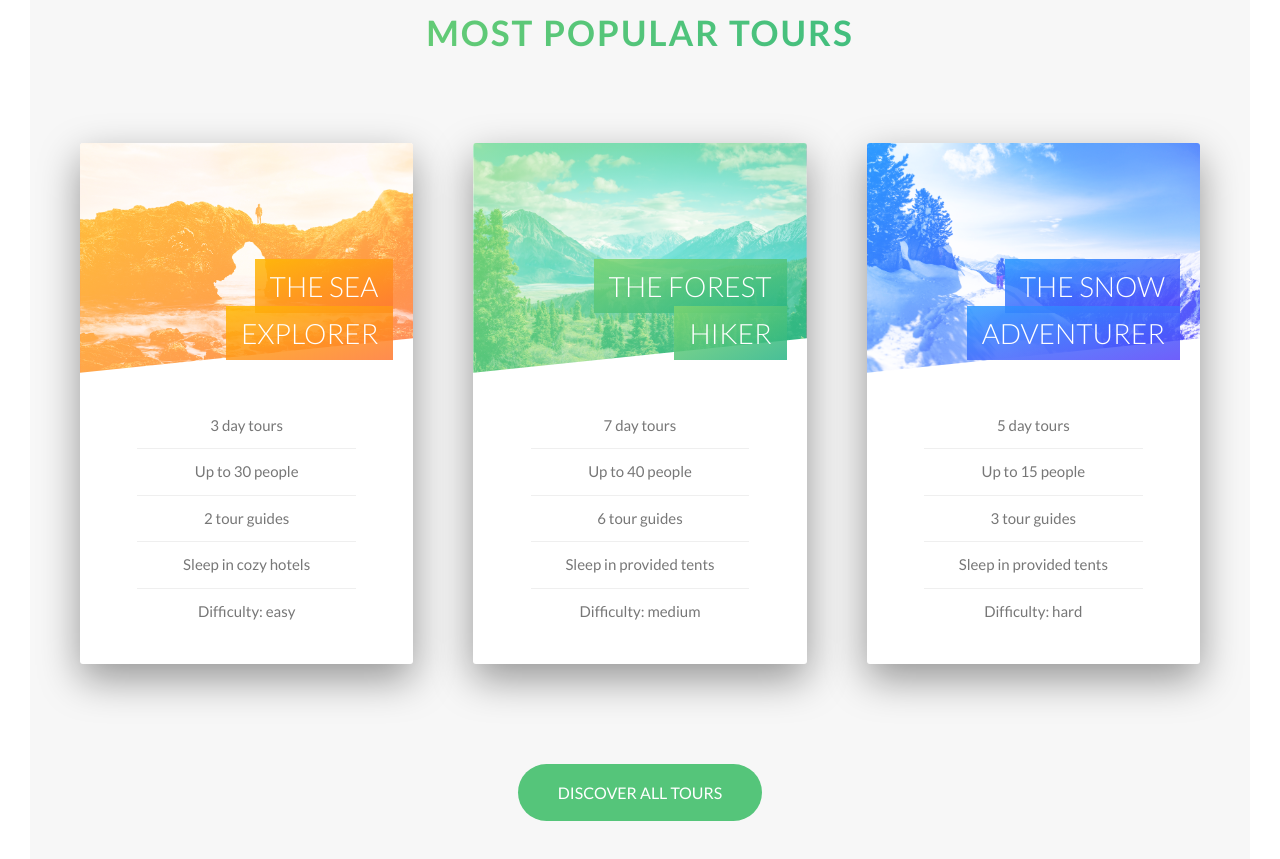
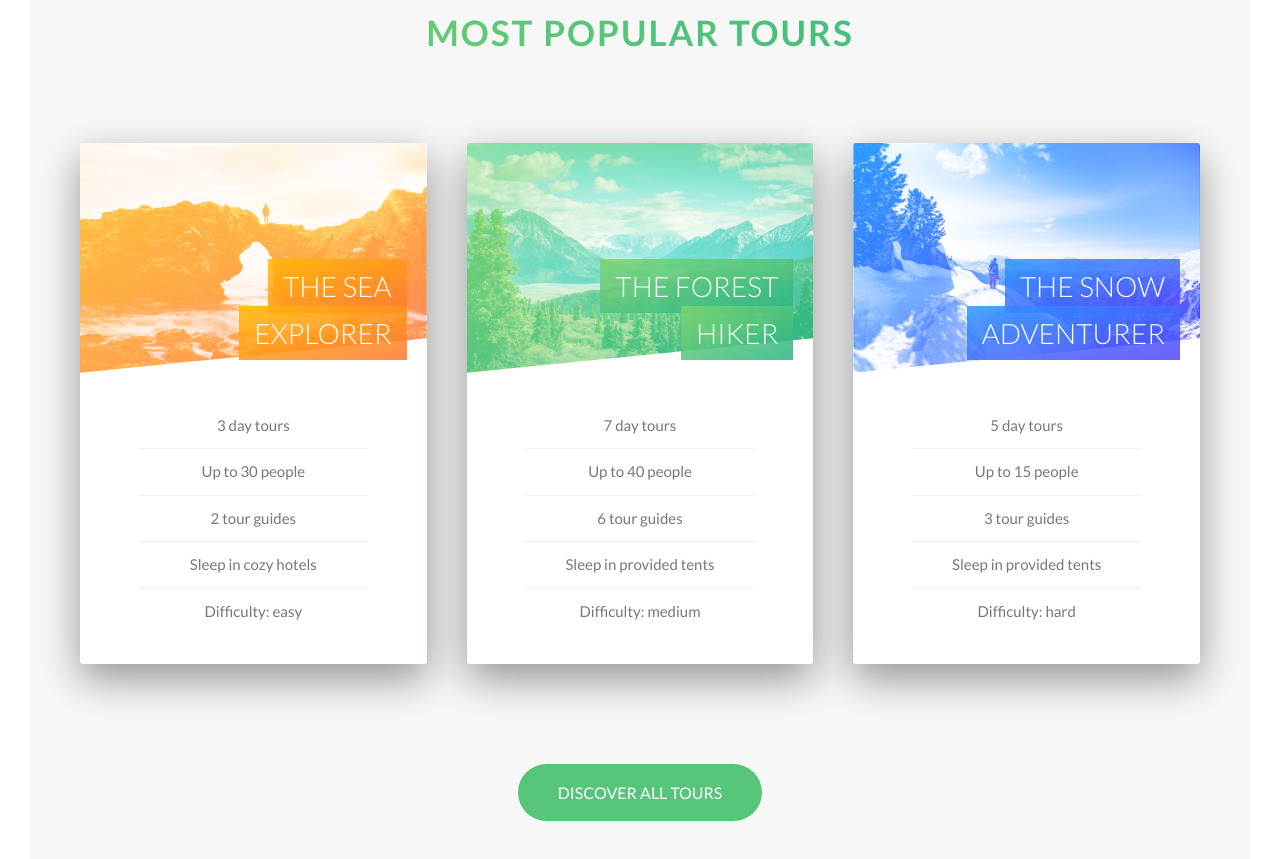
Before and after one commit to Armin-Fullstack/Natours, a website: page index.html in a window 1280 px wide. Shown: the part 2467-3326 px from the top of the page. Drawn offline with Linux system fonts and the light colour scheme.

Commit message:
refactor: changed Cards layout

```diff
--- a/index.html
+++ b/index.html
@@ -102,7 +102,7 @@
             </section>
             <!-- Tours section  -->
             <section class="tours-section" id="tours-section">
-                <div class="container">
+                <div class="tours-container">
                     <h2 class="secondry-heading u-margin-bottom-big">Most popular tours</h2>
                     <div class="cards-container u-margin-bottom-huge ">
                         <div class="card">
--- a/sass/components/_card.scss
+++ b/sass/components/_card.scss
@@ -1,9 +1,9 @@
 .card {
   perspective: 150rem;
   -moz-perspective: 150rem;
-  width: 33.33%;
   &__side {
     width: 100%;
+    height: 100%;
     transition: all 0.8s ease;
     position: relative;
     backface-visibility: hidden;
--- a/sass/layout/_flex.scss
+++ b/sass/layout/_flex.scss
@@ -1,6 +1,3 @@
 .features-container {
   @include flexContainer
 }
-.cards-container {
-  @include flexContainer
-}
--- a/sass/layout/_grid.scss
+++ b/sass/layout/_grid.scss
@@ -1,6 +1,17 @@
 .about-content-container {
   @include gridContainer
 }
+.cards-container {
+  display: grid;
+  grid-template-columns: repeat(3, 1fr);
+  column-gap: 4rem;
+  @include respond(tab-port) {
+    grid-template-columns: 1fr;
+    column-gap: 0;
+    row-gap: 4rem;
+  }
+}
+
 .footer__container {
   @include gridContainer;
   @include respond(tab-port) {
--- a/sass/pages/_home.scss
+++ b/sass/pages/_home.scss
@@ -27,6 +27,15 @@
   margin-top: -20vh;
 }
 
+.tours-container {
+  max-width: 120rem;
+  margin: 0 auto;
+  padding: 4rem 4rem;
+  @include respond(tab-port) {
+    max-width: 50rem;
+  }
+}
+
 .story-section {
   padding: 15rem 0;
   position: relative;
```
Also changed, not shown: css/style.css, 1 other file.
